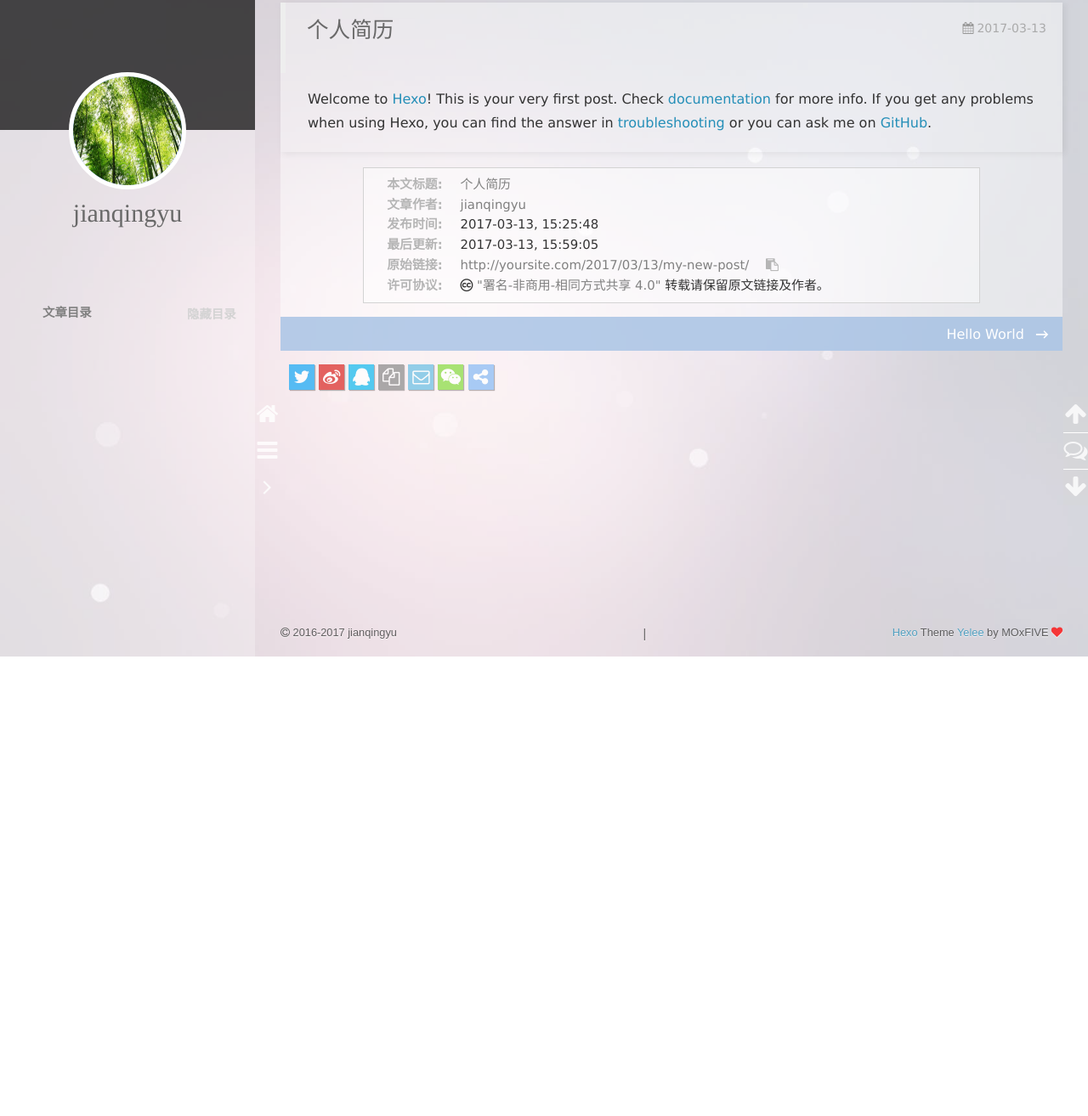
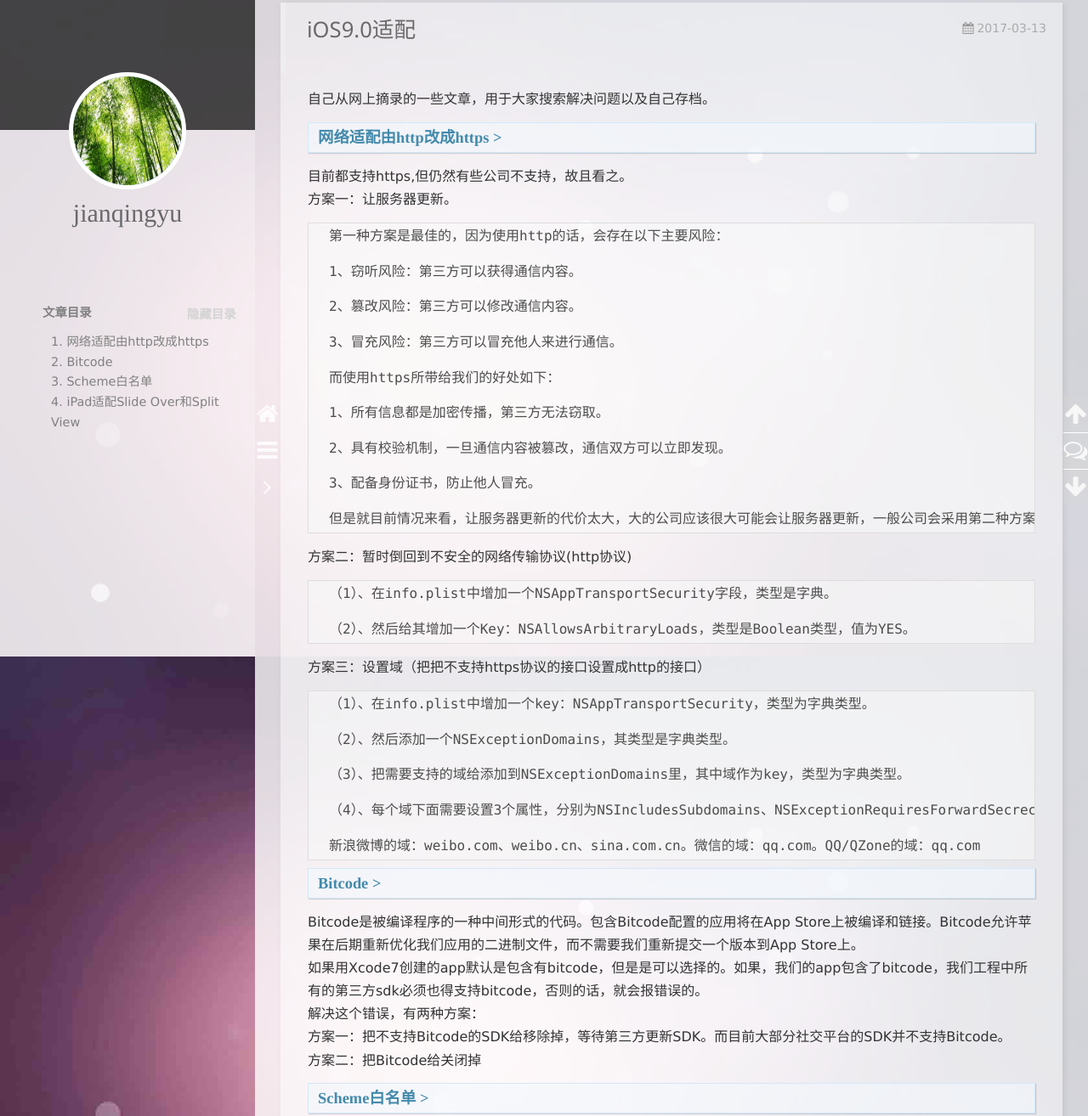
Before and after one commit to jianqingyu/jianqingyu.github.io, a plain HTML site: page 2017/03/13/my-new-post/index.html in a window 1280 px wide. Shown: the part 27-1341 px from the top of the page at 85% size. Before the commit the page ends 800 px from the top, so only its background shows below. Drawn offline with nearby package versions, Linux system fonts and the light colour scheme; some packages are replaced by stand-ins of ours; a script that the page names is missing.

Commit message:
Site updated: 2017-03-14 09:29:01

```diff
--- a/2017/03/13/my-new-post/index.html
+++ b/2017/03/13/my-new-post/index.html
@@ -15,16 +15,16 @@
 
 
 
-<meta name="description" content="Welcome to Hexo! This is your very first post. Check documentation for more info. If you get any problems when using Hexo, you can find the answer in troubleshooting or you can ask me on GitHub.">
+<meta name="description" content="自己从网上摘录的一些文章，用于大家搜索解决问题以及自己存档。">
 <meta property="og:type" content="article">
-<meta property="og:title" content="个人简历">
+<meta property="og:title" content="iOS9.0适配">
 <meta property="og:url" content="http://yoursite.com/2017/03/13/my-new-post/index.html">
 <meta property="og:site_name" content="Hexo">
-<meta property="og:description" content="Welcome to Hexo! This is your very first post. Check documentation for more info. If you get any problems when using Hexo, you can find the answer in troubleshooting or you can ask me on GitHub.">
-<meta property="og:updated_time" content="2017-03-13T07:59:05.000Z">
+<meta property="og:description" content="自己从网上摘录的一些文章，用于大家搜索解决问题以及自己存档。">
+<meta property="og:updated_time" content="2017-03-14T01:27:56.000Z">
 <meta name="twitter:card" content="summary">
-<meta name="twitter:title" content="个人简历">
-<meta name="twitter:description" content="Welcome to Hexo! This is your very first post. Check documentation for more info. If you get any problems when using Hexo, you can find the answer in troubleshooting or you can ask me on GitHub.">
+<meta name="twitter:title" content="iOS9.0适配">
+<meta name="twitter:description" content="自己从网上摘录的一些文章，用于大家搜索解决问题以及自己存档。">
 
 <link rel="apple-touch-icon" href= "/apple-touch-icon.png">
 
@@ -56,7 +56,7 @@
 <link href="//cdn.bootcss.com/font-awesome/4.6.3/css/font-awesome.min.css" rel="stylesheet">
 
 
-<title>个人简历 | Hexo</title>
+<title>iOS9.0适配 | Hexo</title>
 
 <script src="//cdn.bootcss.com/jquery/2.2.4/jquery.min.js"></script>
 <script src="//cdn.bootcss.com/clipboard.js/1.5.10/clipboard.min.js"></script>
@@ -263,7 +263,7 @@
 
 
     <h1 class="article-title" itemprop="name">
-      个人简历
+      iOS9.0适配
     </h1>
 
 
@@ -280,9 +280,54 @@
     <div class="article-entry" itemprop="articleBody">
 
 
-        <p><excerpt in="" index="" |="" 首页摘要=""><br>Welcome to <a href="https://hexo.io/" target="_blank" rel="external">Hexo</a>! This is your very first post. Check <a href="https://hexo.io/docs/" target="_blank" rel="external">documentation</a> for more info. If you get any problems when using Hexo, you can find the answer in <a href="https://hexo.io/docs/troubleshooting.html" target="_blank" rel="external">troubleshooting</a> or you can ask me on <a href="https://github.com/hexojs/hexo/issues" target="_blank" rel="external">GitHub</a>.<br><a id="more"></a></excerpt></p>
-<the rest="" of="" contents="" |="" 余下全文="">
-</the>
+        <p><excerpt in="" index="" |="" 首页摘要=""><br>自己从网上摘录的一些文章，用于大家搜索解决问题以及自己存档。<br><a id="more"></a></excerpt></p>
+<p><the rest="" of="" contents="" |="" 余下全文=""></the></p>
+<h3 id="网络适配由http改成https"><a href="#网络适配由http改成https" class="headerlink" title="网络适配由http改成https"></a>网络适配由http改成https</h3><p>目前都支持https,但仍然有些公司不支持，故且看之。<br>方案一：让服务器更新。</p>
+<pre><code>第一种方案是最佳的，因为使用http的话，会存在以下主要风险：
+
+1、窃听风险：第三方可以获得通信内容。
+
+2、篡改风险：第三方可以修改通信内容。
+
+3、冒充风险：第三方可以冒充他人来进行通信。
+
+而使用https所带给我们的好处如下：
+
+1、所有信息都是加密传播，第三方无法窃取。
+
+2、具有校验机制，一旦通信内容被篡改，通信双方可以立即发现。
+
+3、配备身份证书，防止他人冒充。
+
+但是就目前情况来看，让服务器更新的代价太大，大的公司应该很大可能会让服务器更新，一般公司会采用第二种方案。
+</code></pre><p>方案二：暂时倒回到不安全的网络传输协议(http协议)</p>
+<pre><code>（1）、在info.plist中增加一个NSAppTransportSecurity字段，类型是字典。
+
+（2）、然后给其增加一个Key：NSAllowsArbitraryLoads，类型是Boolean类型，值为YES。
+</code></pre><p>方案三：设置域（把把不支持https协议的接口设置成http的接口）</p>
+<pre><code>（1）、在info.plist中增加一个key：NSAppTransportSecurity，类型为字典类型。
+
+（2）、然后添加一个NSExceptionDomains，其类型是字典类型。
+
+（3）、把需要支持的域给添加到NSExceptionDomains里，其中域作为key，类型为字典类型。
+
+（4）、每个域下面需要设置3个属性，分别为NSIncludesSubdomains、NSExceptionRequiresForwardSecrecy、NSExceptionAllowsInsecureHTTPLoads，均为Boolean类型，其值分别为YES，NO，YES。技术分享
+
+新浪微博的域：weibo.com、weibo.cn、sina.com.cn。微信的域：qq.com。QQ/QZone的域：qq.com
+</code></pre><h3 id="Bitcode"><a href="#Bitcode" class="headerlink" title="Bitcode"></a>Bitcode</h3><p>Bitcode是被编译程序的一种中间形式的代码。包含Bitcode配置的应用将在App Store上被编译和链接。Bitcode允许苹果在后期重新优化我们应用的二进制文件，而不需要我们重新提交一个版本到App Store上。<br>如果用Xcode7创建的app默认是包含有bitcode，但是是可以选择的。如果，我们的app包含了bitcode，我们工程中所有的第三方sdk必须也得支持bitcode，否则的话，就会报错误的。<br>解决这个错误，有两种方案：<br>    方案一：把不支持Bitcode的SDK给移除掉，等待第三方更新SDK。而目前大部分社交平台的SDK并不支持Bitcode。<br>    方案二：把Bitcode给关闭掉</p>
+<h3 id="Scheme白名单"><a href="#Scheme白名单" class="headerlink" title="Scheme白名单"></a>Scheme白名单</h3><p>从iOS9.0后，涉及到平台客户端的跳转，系统会自动到info.plist下检查是否设置Scheme。如果没有做相应的配置，就无法跳转到相应的客户端。因此如果客户端集成有分享与授权，需要配置Scheme白名单。<br>    解决方案：<br>    （1）、在info.plist增加key：LSApplicationQueriesSchemes，类型为NSArray。<br>    （2）、添加需要支持的白名单，类型为String。<br>新浪微博白名单：sinaweibo、sinaweibohd、sinaweibosso、sinaweibohdsso、weibosdk、weibosdk2.5。</p>
+<pre><code>微信白名单：wechat、weixin。
+
+支付宝白名单：alipay、alipayshare。
+
+QQ与QQ空间白名单：mqzoneopensdk、mqzoneopensdkapi、mqzoneopensdkapi19、mqzoneopensdkapiV2、mqqOpensdkSSoLogin、mqqopensdkapiV2、mqqopensdkapiV3、wtloginmqq2、mqqapi、mqqwpa、mqzone、mqq。
+
+另外，如果应用使用了检测是否安装了某款app，我们会调用canOpenURL， 如果url不在白名单中，即使手机上有这款app，也会返回NO。
+
+补充：在使用sharesdk进行分享的时候，如果你设置有微信、QQ、QQ空间分享，并且你也把相应的白名单给添加进去了，但是如果你手机上没有装QQ的时候，也是不会出现分享到QQ的选项。
+</code></pre><h3 id="iPad适配Slide-Over和Split-View"><a href="#iPad适配Slide-Over和Split-View" class="headerlink" title="iPad适配Slide Over和Split View"></a>iPad适配Slide Over和Split View</h3><p>若想适配multi tasking特性，建议不使用纯代码，改用storyboard、xib的形式。</p>
+<p>补充，本文所说的都是iOS9.0SDK的新特性，如果你的app版本是基于iOS8.X、iOS7.X，并不受iOS9.0新特性约束。也就是说Xcode7给iOS8.X打设备包不需要白名单也能调用canOpenURL，但是Xcode7给iOS9.X打包则需要，Xcode7和iOS9缺一不可。</p>
+
 
     </div>
 
@@ -290,12 +335,12 @@
 
 
     <div class="copyright">
-        <p><span>本文标题:</span><a href="/2017/03/13/my-new-post/">个人简历</a></p>
+        <p><span>本文标题:</span><a href="/2017/03/13/my-new-post/">iOS9.0适配</a></p>
         <p><span>文章作者:</span><a href="/" title="回到主页">jianqingyu</a></p>
         <p><span>发布时间:</span>2017-03-13, 15:25:48</p>
-        <p><span>最后更新:</span>2017-03-13, 15:59:05</p>
+        <p><span>最后更新:</span>2017-03-14, 09:27:56</p>
         <p>
-            <span>原始链接:</span><a class="post-url" href="/2017/03/13/my-new-post/" title="个人简历">http://yoursite.com/2017/03/13/my-new-post/</a>
+            <span>原始链接:</span><a class="post-url" href="/2017/03/13/my-new-post/" title="iOS9.0适配">http://yoursite.com/2017/03/13/my-new-post/</a>
             <span class="copy-path" data-clipboard-text="原文: http://yoursite.com/2017/03/13/my-new-post/　　作者: jianqingyu" title="点击复制文章链接"><i class="fa fa-clipboard"></i></span>
             <script> var clipboard = new Clipboard('.copy-path'); </script>
         </p>
@@ -323,7 +368,7 @@
     <div id="toc" class="toc-article">
         <strong class="toc-title">文章目录</strong>
 
-
+            <ol class="toc"><li class="toc-item toc-level-3"><a class="toc-link" href="#网络适配由http改成https"><span class="toc-number">1.</span> <span class="toc-text">网络适配由http改成https</span></a></li><li class="toc-item toc-level-3"><a class="toc-link" href="#Bitcode"><span class="toc-number">2.</span> <span class="toc-text">Bitcode</span></a></li><li class="toc-item toc-level-3"><a class="toc-link" href="#Scheme白名单"><span class="toc-number">3.</span> <span class="toc-text">Scheme白名单</span></a></li><li class="toc-item toc-level-3"><a class="toc-link" href="#iPad适配Slide-Over和Split-View"><span class="toc-number">4.</span> <span class="toc-text">iPad适配Slide Over和Split View</span></a></li></ol>
 
     </div>
     <style>
@@ -359,7 +404,7 @@
         </div>
         <script>
             window._bd_share_config={
-                "common":{"bdSnsKey":{},"bdText":"个人简历　| Hexo　","bdMini":"2","bdMiniList":false,"bdPic":"","bdStyle":"0","bdSize":"24"},"share":{}};with(document)0[(getElementsByTagName('head')[0]||body).appendChild(createElement('script')).src='http://bdimg.share.baidu.com/static/api/js/share.js?v=89860593.js?cdnversion='+~(-new Date()/36e5)];
+                "common":{"bdSnsKey":{},"bdText":"iOS9.0适配　| Hexo　","bdMini":"2","bdMiniList":false,"bdPic":"","bdStyle":"0","bdSize":"24"},"share":{}};with(document)0[(getElementsByTagName('head')[0]||body).appendChild(createElement('script')).src='http://bdimg.share.baidu.com/static/api/js/share.js?v=89860593.js?cdnversion='+~(-new Date()/36e5)];
         </script>
 
 
@@ -375,7 +420,7 @@
 
       <div class="duoshuo" id="comments">
     <div id="comment-box" ></div>
-    <div class="ds-thread" id="ds-thread" data-thread-key="2017/03/13/my-new-post/" data-title="个人简历" data-url="http://yoursite.com/2017/03/13/my-new-post/"></div>
+    <div class="ds-thread" id="ds-thread" data-thread-key="2017/03/13/my-new-post/" data-title="iOS9.0适配" data-url="http://yoursite.com/2017/03/13/my-new-post/"></div>
     <script>
         var duoshuoQuery = {short_name:"jianqing"};
         var loadComment = function(){
@@ -410,7 +455,7 @@
 
     </div>
 
-    <ul class="post-list"><li class="post-list-item"><a class="post-list-link" href="/2017/03/13/my-new-post/">个人简历</a></li><li class="post-list-item"><a class="post-list-link" href="/2017/03/13/hello-world/">Hello World</a></li></ul>
+    <ul class="post-list"><li class="post-list-item"><a class="post-list-link" href="/2017/03/13/my-new-post/">iOS9.0适配</a></li><li class="post-list-item"><a class="post-list-link" href="/2017/03/13/hello-world/">Hello World</a></li></ul>
 
 
 
```
Also changed, not shown: 2017/03/13/hello-world/index.html (+3 -3 lines), archives/2017/03/index.html (+1 -1 lines), archives/2017/index.html (+1 -1 lines), archives/index.html (+1 -1 lines), index.html (+2 -2 lines).
